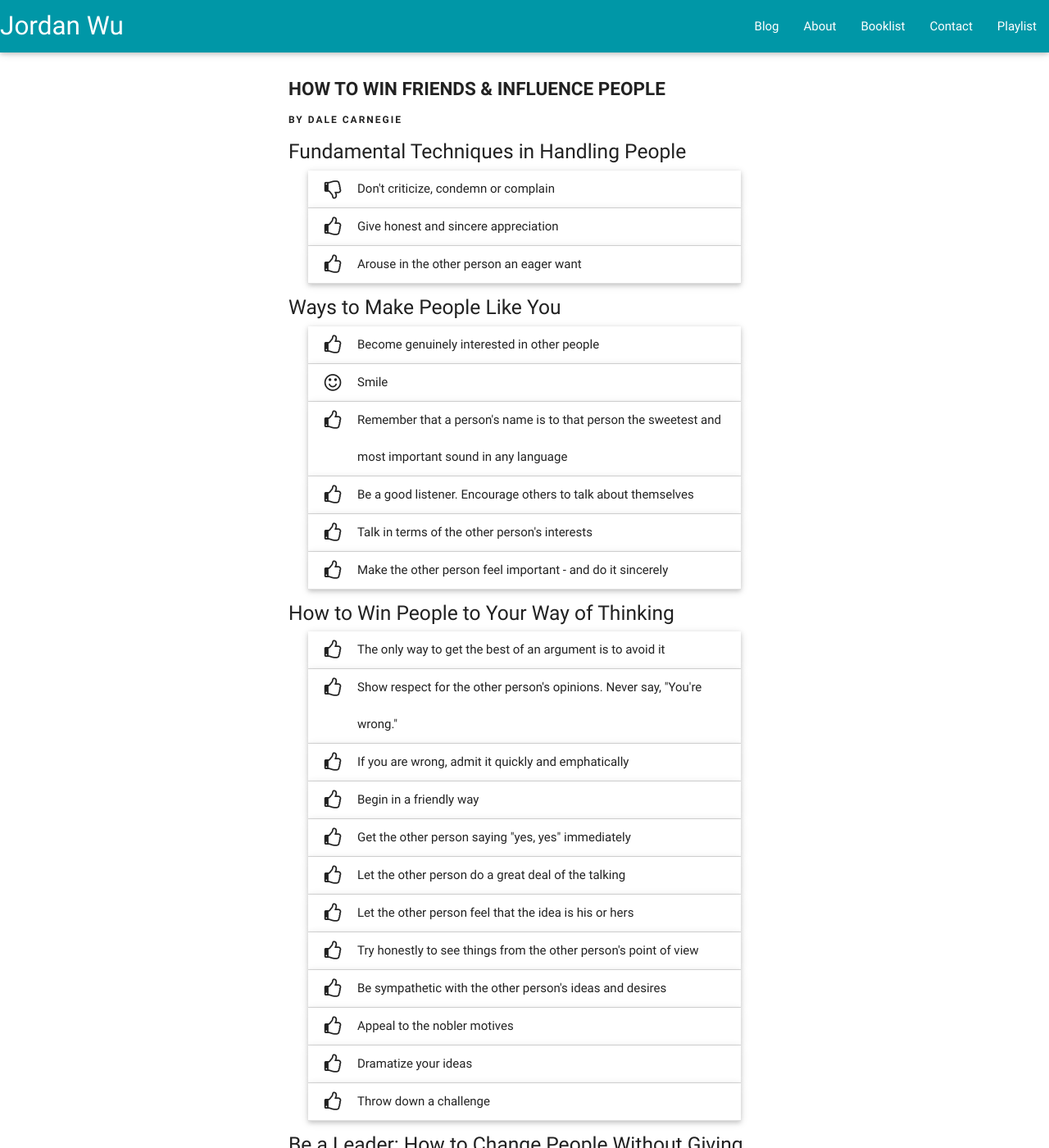
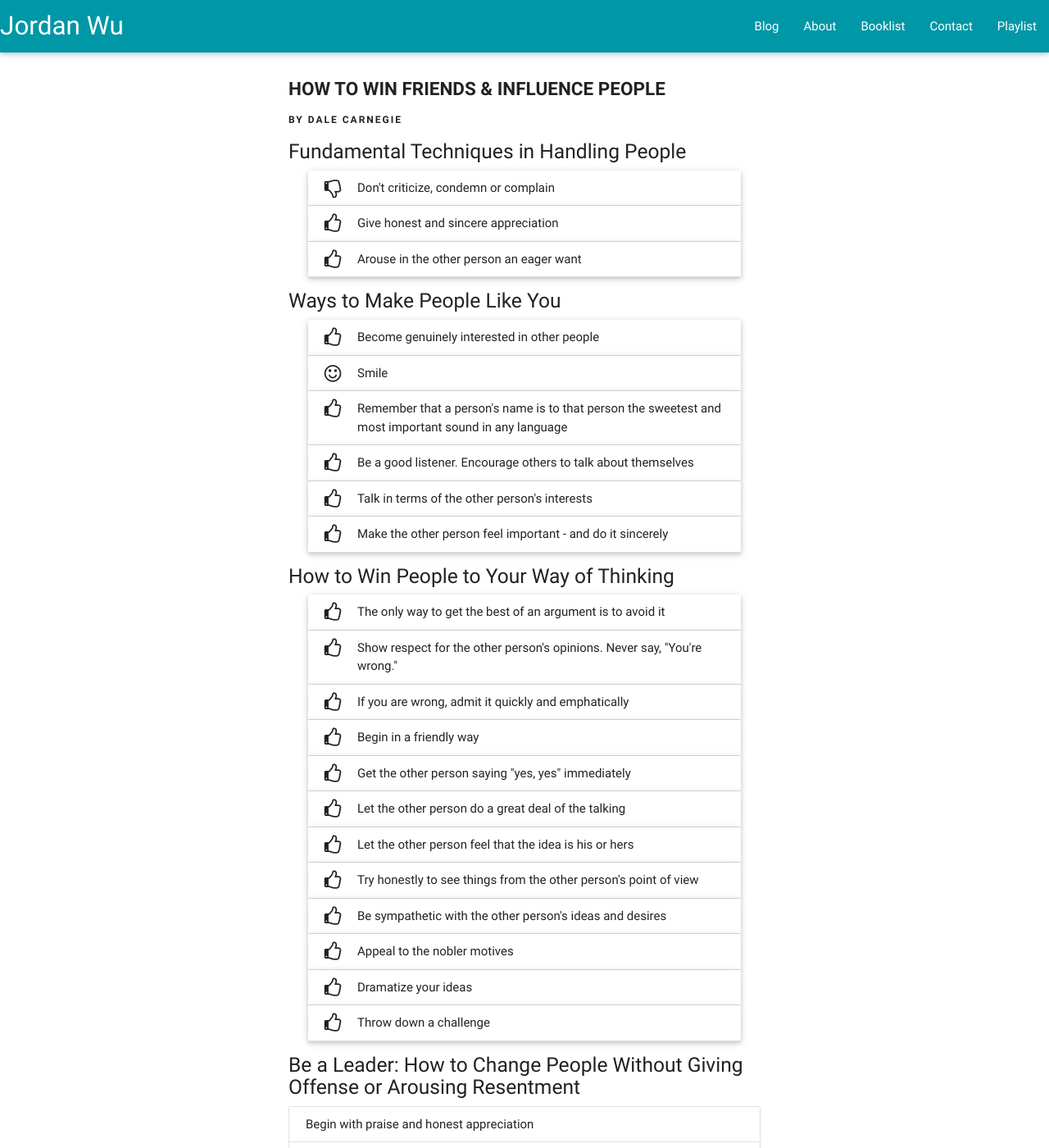
Before and after one commit to JordanSpencerWu/old-website, a Jekyll site: the page built from _posts/book/2016/2016-03-24-how-to-win-friend-and-influence-people.markdown, in a window 1280 px wide and 1400 px high. Shown: the whole window at 82% size. Built offline with Jekyll 4.4.1, drawn with Linux system fonts in a browser that asks for light colours; nearby versions of some CDN libraries; some of the changed text lies outside the part shown.

Commit message:
fix style for how to win friend and influence people notes

```diff
--- a/_posts/book/2016/2016-03-24-how-to-win-friend-and-influence-people.markdown
+++ b/_posts/book/2016/2016-03-24-how-to-win-friend-and-influence-people.markdown
@@ -19,7 +19,7 @@
 
 <ul class="collapsible popout" data-collapsible="expandable">
   <li>
-    <div class="collapsible-header"><i class="fa fa-thumbs-o-down"></i><p style="margin: 0; overflow: auto; overflow: auto;">Don't criticize, condemn or complain</p></div>
+    <div class="collapsible-header"><i class="fa fa-thumbs-o-down" style="margin-top: 10px;"></i><p style="margin: 0; overflow: auto; overflow: auto; padding: 10px 0;">Don't criticize, condemn or complain</p></div>
     <div class="collapsible-body" style="padding: 0 10px;">
       We are all human!! Everyone thinks differently, there's no need to criticize, condemn or
       complain about others. Remember people only see the world in their point of veiw and in their
@@ -32,7 +32,7 @@
     </div>
   </li>
   <li>
-    <div class="collapsible-header"><i class="fa fa-thumbs-o-up"></i><p style="margin: 0; overflow: auto;">Give honest and sincere appreciation</p></div>
+    <div class="collapsible-header"><i class="fa fa-thumbs-o-up" style="margin-top: 10px;"></i><p style="margin: 0; overflow: auto; padding: 10px 0;">Give honest and sincere appreciation</p></div>
     <div class="collapsible-body" style="padding: 0 10px;">
       There is only one way to get anybody to do anything and that is by making the other person
       want to do it. Human biggest urge is the "the desire to be important" and are craving to be
@@ -42,7 +42,7 @@
     </div>
   </li>
   <li>
-    <div class="collapsible-header"><i class="fa fa-thumbs-o-up"></i><p style="margin: 0; overflow: auto;">Arouse in the other person an eager want</p></div>
+    <div class="collapsible-header"><i class="fa fa-thumbs-o-up" style="margin-top: 10px;"></i><p style="margin: 0; overflow: auto; padding: 10px 0;">Arouse in the other person an eager want</p></div>
     <div class="collapsible-body" style="padding: 0 10px;">
       Everyone has their own wants and it differs from ours. The only way to influence other people is to talk about
       what they want and show them how to get it. Remember that everyone thinks about themselves more than anything in
@@ -62,7 +62,7 @@
 
 <ul class="collapsible popout" data-collapsible="expandable">
   <li>
-    <div class="collapsible-header"><i class="fa fa-thumbs-o-up"></i><p style="margin: 0; overflow: auto;">Become genuinely interested in other people</p></div>
+    <div class="collapsible-header"><i class="fa fa-thumbs-o-up" style="margin-top: 10px;"></i><p style="margin: 0; overflow: auto; padding: 10px 0;">Become genuinely interested in other people</p></div>
     <div class="collapsible-body" style="padding: 0 10px;">
       Most people can talk about themselves for hours!!! They all want to talk about their unique stories and what they
       like to do. You can learn a lot from listening to others! Next time you see someone think about all the things you might
@@ -75,7 +75,7 @@
     </div>
   </li>
   <li>
-    <div class="collapsible-header"><i class="fa fa-smile-o"></i><p style="margin: 0; overflow: auto;">Smile</p></div>
+    <div class="collapsible-header"><i class="fa fa-smile-o" style="margin-top: 10px;"></i><p style="margin: 0; overflow: auto; padding: 10px 0;">Smile</p></div>
     <div class="collapsible-body" style="padding: 0 10px;">
       Well this is a no brainer a smile is worth a million dollars!! I am talking about a real smile, a smile
       that comes from within. There are going to be times in you life where it is hard to smile, but remember
@@ -87,7 +87,7 @@
     </div>
   </li>
   <li>
-    <div class="collapsible-header"><i class="fa fa-thumbs-o-up"></i><p style="margin: 0; overflow: auto;">Remember that a person's name is to that person the sweetest and most important sound in any language</p></div>
+    <div class="collapsible-header"><i class="fa fa-thumbs-o-up" style="margin-top: 10px;"></i><p style="margin: 0; overflow: auto; padding: 10px 0;">Remember that a person's name is to that person the sweetest and most important sound in any language</p></div>
     <div class="collapsible-body" style="padding: 0 10px;">
       Everyone is important and the only way to distinguish them from others is by remembering their name. Their name
       is a unique identifier and it's important to everyone!! Most people don't use the time and energy to remember names,
@@ -95,7 +95,7 @@
     </div>
   </li>
   <li>
-    <div class="collapsible-header"><i class="fa fa-thumbs-o-up"></i><p style="margin: 0; overflow: auto;">Be a good listener. Encourage others to talk about themselves</p></div>
+    <div class="collapsible-header"><i class="fa fa-thumbs-o-up" style="margin-top: 10px;"></i><p style="margin: 0; overflow: auto; padding: 10px 0;">Be a good listener. Encourage others to talk about themselves</p></div>
     <div class="collapsible-body" style="padding: 0 10px;">
       Being a good listener is always better than being a good talker!! Everyone has their own unique stories and
       they all want a good listener. Ask questions that other persons will enjoy answering. Encourage them to
@@ -103,7 +103,7 @@
     </div>
   </li>
   <li>
-    <div class="collapsible-header"><i class="fa fa-thumbs-o-up"></i><p style="margin: 0; overflow: auto;">Talk in terms of the other person's interests</p></div>
+    <div class="collapsible-header"><i class="fa fa-thumbs-o-up" style="margin-top: 10px;"></i><p style="margin: 0; overflow: auto; padding: 10px 0;">Talk in terms of the other person's interests</p></div>
     <div class="collapsible-body" style="padding: 0 10px;">
       Everyone has hobbies and interests!! They will be more interested in you if you show curiosity in their
       hobbies and interests. We are curiosity creatures and having a diversity of knowledge will only make us
@@ -111,7 +111,7 @@
     </div>
   </li>
   <li>
-    <div class="collapsible-header"><i class="fa fa-thumbs-o-up"></i><p style="margin: 0; overflow: auto;">Make the other person feel important - and do it sincerely</p></div>
+    <div class="collapsible-header"><i class="fa fa-thumbs-o-up" style="margin-top: 10px;"></i><p style="margin: 0; overflow: auto; padding: 10px 0;">Make the other person feel important - and do it sincerely</p></div>
     <div class="collapsible-body" style="padding: 0 10px;">
       Remember everyone is important, help remind people of that! Give sincere compliments and honest appreciation
       to others. We are all in this together and helping each other achieve the desire to be important will bring happiness
@@ -124,7 +124,7 @@
 
 <ul class="collapsible popout" data-collapsible="expandable">
   <li>
-    <div class="collapsible-header"><i class="fa fa-thumbs-o-up"></i><p style="margin: 0; overflow: auto;">The only way to get the best of an argument is to avoid it</p></div>
+    <div class="collapsible-header"><i class="fa fa-thumbs-o-up" style="margin-top: 10px;"></i><p style="margin: 0; overflow: auto; padding: 10px 0;">The only way to get the best of an argument is to avoid it</p></div>
     <div class="collapsible-body" style="padding: 0 10px;">
       Everyone wants to be right and will strive to justify that. If correcting someone will make them hate you, why would you
       want to do that? Never question ones intelligence, judgement, pride and self-respect! Avoid arguments at all cost, there's never
@@ -137,7 +137,7 @@
     </div>
   </li>
   <li>
-    <div class="collapsible-header"><i class="fa fa-thumbs-o-up"></i><p style="margin: 0; overflow: auto;">Show respect for the other person's opinions. Never say, "You're wrong."</p></div>
+    <div class="collapsible-header"><i class="fa fa-thumbs-o-up" style="margin-top: 10px;"></i><p style="margin: 0; overflow: auto; padding: 10px 0;">Show respect for the other person's opinions. Never say, "You're wrong."</p></div>
     <div class="collapsible-body" style="padding: 0 10px;">
       Everyone learns and understand things differently. We make mistakes in life, but we can learn from them. It's important to help
       people recognize that they might be wrong by reminding them of a common human feature of making mistakes. Never tell someone they are
@@ -149,7 +149,7 @@
     </div>
   </li>
   <li>
-    <div class="collapsible-header"><i class="fa fa-thumbs-o-up"></i><p style="margin: 0; overflow: auto;">If you are wrong, admit it quickly and emphatically</p></div>
+    <div class="collapsible-header"><i class="fa fa-thumbs-o-up" style="margin-top: 10px;"></i><p style="margin: 0; overflow: auto; padding: 10px 0;">If you are wrong, admit it quickly and emphatically</p></div>
     <div class="collapsible-body" style="padding: 0 10px;">
       Let's be honest with ourselves and know that we aren't always right. Admitting that you were wrong will allow others to understand your point of view and
       how you thought it was right. It's ok to be wrong, no one is perfect!
@@ -160,14 +160,14 @@
     </div>
   </li>
   <li>
-    <div class="collapsible-header"><i class="fa fa-thumbs-o-up"></i><p style="margin: 0; overflow: auto;">Begin in a friendly way</p></div>
+    <div class="collapsible-header"><i class="fa fa-thumbs-o-up" style="margin-top: 10px;"></i><p style="margin: 0; overflow: auto; padding: 10px 0;">Begin in a friendly way</p></div>
     <div class="collapsible-body" style="padding: 0 10px;">
       Start by being friendly towards others, this display of friendliness will get others to agree with you. People are more
       likely to cooperate with you if you work alongside with them.
     </div>
   </li>
   <li>
-    <div class="collapsible-header"><i class="fa fa-thumbs-o-up"></i><p style="margin: 0; overflow: auto;">Get the other person saying "yes, yes" immediately</p></div>
+    <div class="collapsible-header"><i class="fa fa-thumbs-o-up" style="margin-top: 10px;"></i><p style="margin: 0; overflow: auto; padding: 10px 0;">Get the other person saying "yes, yes" immediately</p></div>
     <div class="collapsible-body" style="padding: 0 10px;">
       The best way to talk to people is not by discussing the things on which you differ. Begin by emphasizing and keep
       on emphasizing, the things on which you agree. The goal is to get the "yes" response, this helps in understanding each others
@@ -175,7 +175,7 @@
     </div>
   </li>
   <li>
-    <div class="collapsible-header"><i class="fa fa-thumbs-o-up"></i><p style="margin: 0; overflow: auto;">Let the other person do a great deal of the talking</p></div>
+    <div class="collapsible-header"><i class="fa fa-thumbs-o-up" style="margin-top: 10px;"></i><p style="margin: 0; overflow: auto; padding: 10px 0;">Let the other person do a great deal of the talking</p></div>
     <div class="collapsible-body" style="padding: 0 10px;">
       Let's remember that people like to talk about themselves! When your friends excel us, they feel important; but when
       we excel them, they might feel inferior and envious. It's best to let them talk about themselves and we can be the
@@ -186,7 +186,7 @@
     </div>
   </li>
   <li>
-    <div class="collapsible-header"><i class="fa fa-thumbs-o-up"></i><p style="margin: 0; overflow: auto;">Let the other person feel that the idea is his or hers</p></div>
+    <div class="collapsible-header"><i class="fa fa-thumbs-o-up" style="margin-top: 10px;"></i><p style="margin: 0; overflow: auto; padding: 10px 0;">Let the other person feel that the idea is his or hers</p></div>
     <div class="collapsible-body" style="padding: 0 10px;">
       We have more faith in ideas that we discover for ourself than in the ideas of others. It's best to make suggestions and let
       the other person think out the conclusion. We want them to agree with us and if we give them suggestions, they
@@ -194,7 +194,7 @@
     </div>
   </li>
   <li>
-    <div class="collapsible-header"><i class="fa fa-thumbs-o-up"></i><p style="margin: 0; overflow: auto;">Try honestly to see things from the other person's point of view</p></div>
+    <div class="collapsible-header"><i class="fa fa-thumbs-o-up" style="margin-top: 10px;"></i><p style="margin: 0; overflow: auto; padding: 10px 0;">Try honestly to see things from the other person's point of view</p></div>
     <div class="collapsible-body" style="padding: 0 10px;">
       We only see the world from our own point of view. This view is different in others, instead of viewing the world in
       one perceptive let's expand our view to others. Try honestly to put youself in his or her place.
@@ -205,7 +205,7 @@
     </div>
   </li>
   <li>
-    <div class="collapsible-header"><i class="fa fa-thumbs-o-up"></i><p style="margin: 0; overflow: auto;">Be sympathetic with the other person's ideas and desires</p></div>
+    <div class="collapsible-header"><i class="fa fa-thumbs-o-up" style="margin-top: 10px;"></i><p style="margin: 0; overflow: auto; padding: 10px 0;">Be sympathetic with the other person's ideas and desires</p></div>
     <div class="collapsible-body" style="padding: 0 10px;">
       Most people you meet in your life want sympathy, give it to them, and they will love you.
       <blockquote>
@@ -214,21 +214,21 @@
     </div>
   </li>
   <li>
-    <div class="collapsible-header"><i class="fa fa-thumbs-o-up"></i><p style="margin: 0; overflow: auto;">Appeal to the nobler motives</p></div>
+    <div class="collapsible-header"><i class="fa fa-thumbs-o-up" style="margin-top: 10px;"></i><p style="margin: 0; overflow: auto; padding: 10px 0;">Appeal to the nobler motives</p></div>
     <div class="collapsible-body" style="padding: 0 10px;">
       There will be times where both parties must compromise on an agreement. When both parties fully understand
       each others point of view, they will be honest and fair on an agreement.
     </div>
   </li>
   <li>
-    <div class="collapsible-header"><i class="fa fa-thumbs-o-up"></i><p style="margin: 0; overflow: auto;">Dramatize your ideas</p></div>
+    <div class="collapsible-header"><i class="fa fa-thumbs-o-up" style="margin-top: 10px;"></i><p style="margin: 0; overflow: auto; padding: 10px 0;">Dramatize your ideas</p></div>
     <div class="collapsible-body" style="padding: 0 10px;">
       One way to get people to recognize your ideas is to dramatize it. Doing something out of the ordinary will
       get people's attention.
     </div>
   </li>
   <li>
-    <div class="collapsible-header"><i class="fa fa-thumbs-o-up"></i><p style="margin: 0; overflow: auto;">Throw down a challenge</p></div>
+    <div class="collapsible-header"><i class="fa fa-thumbs-o-up" style="margin-top: 10px;"></i><p style="margin: 0; overflow: auto; padding: 10px 0;">Throw down a challenge</p></div>
     <div class="collapsible-body" style="padding: 0 10px;">
       If nothing else works, throw down a challenge!! People love challenges, the chance to prove his or her
       worth, to excel, to win.
@@ -238,12 +238,14 @@
 
 ##### Be a Leader: How to Change People Without Giving Offense or Arousing Resentment
 
-1. Begin with praise and honest appreciation
-2. Call attention to people's mistakes indirectly
-3. Talk about your own mistakes before criticizing the other person
-4. Ask question instead of giving direct orders
-5. Let the other person save face
-6. Praise the slightest improvement and praise every improvement. Be "hearty in your approbation and lavish in your praise
-7. Give the other person a fine reputation to live up to
-8. Use encouragement. Make the fault seem easy to correct
-9. Make the other person happy about doing the thing you suggest
+<ul class="collection">
+  <li class="collection-item">Begin with praise and honest appreciation</li>
+  <li class="collection-item">Call attention to people's mistakes indirectly</li>
+  <li class="collection-item">Talk about your own mistakes before criticizing the other person</li>
+  <li class="collection-item">Ask question instead of giving direct orders</li>
+  <li class="collection-item">Let the other person save face</li>
+  <li class="collection-item">Praise the slightest improvement and praise every improvement. Be "hearty in your approbation and lavish in your praise</li>
+  <li class="collection-item">Give the other person a fine reputation to live up to</li>
+  <li class="collection-item">Use encouragement. Make the fault seem easy to correct</li>
+  <li class="collection-item">Make the other person happy about doing the thing you suggest</li>
+</ul>
--- a/_sass/components/_variables.scss
+++ b/_sass/components/_variables.scss
@@ -30,7 +30,7 @@
 $card-link-color-light: lighten($card-link-color, 20%) !default;
 
 /*** Collapsible ***/
-$collapsible-height: 3rem !default;
+$collapsible-height: 1.5rem !default;
 $collapsible-header-color: #fff !default;
 $collapsible-border-color: #ddd !default;
 
```
